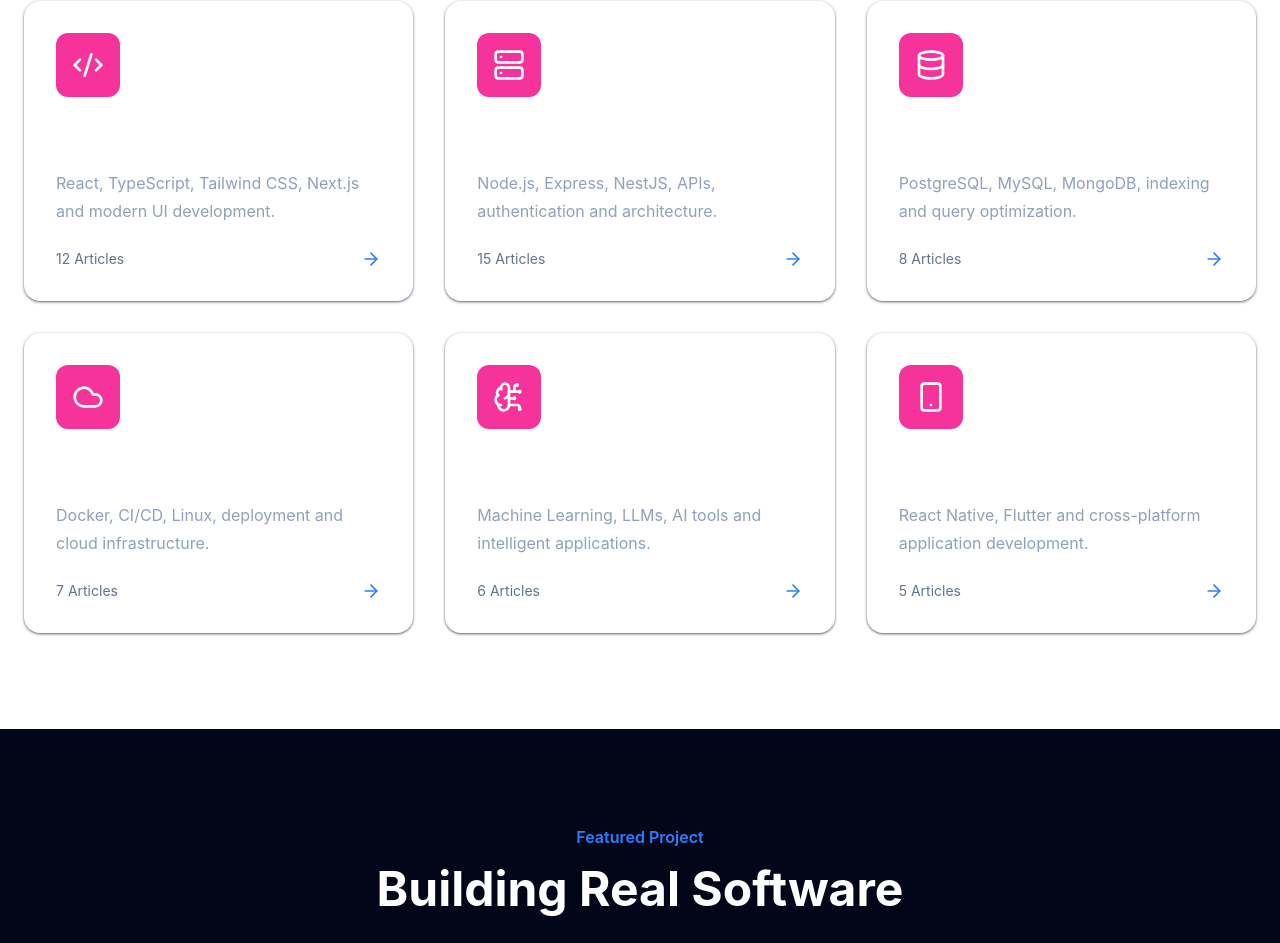
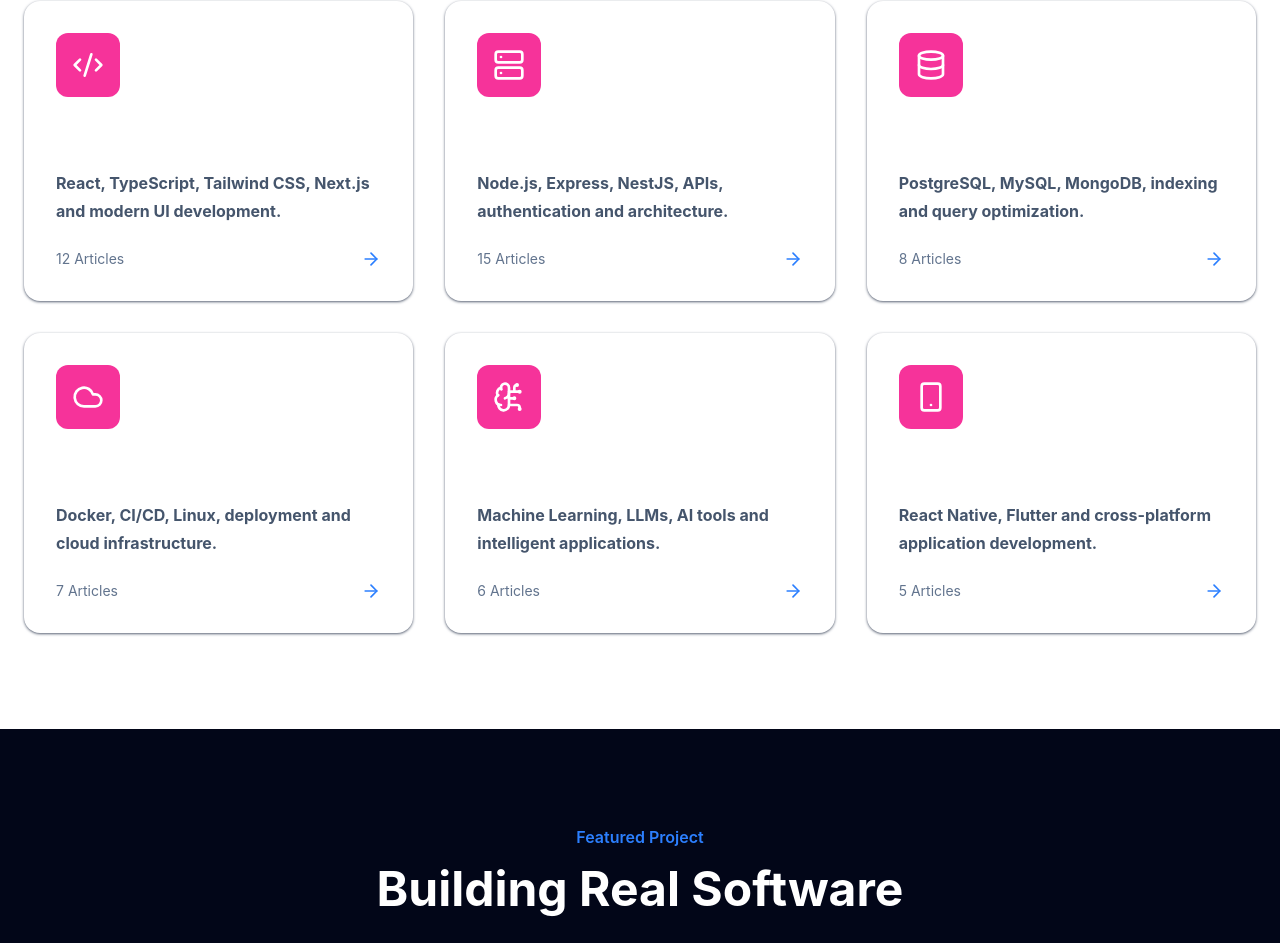
Before and after one commit to system-Barinda/system-barinda-blog, a React (Vite) app: page / in a window 1280 px wide. Shown: the part 2889-3832 px from the top of the page. Built offline with nearby package versions, Linux system fonts and the light colour scheme.

Commit message:
complite at all

```diff
--- a/src/components/CategoryCard.tsx
+++ b/src/components/CategoryCard.tsx
@@ -45,7 +45,9 @@
 
       <h3 className="mt-6 text-2xl font-bold text-white">{category.title}</h3>
 
-      <p className="mt-4 leading-7 text-slate-400">{category.description}</p>
+      <p className="font-bold mt-4 leading-7 text-slate-600">
+        {category.description}
+      </p>
 
       <div className="mt-6 flex items-center justify-between">
         <span className="text-sm text-slate-500">
```
